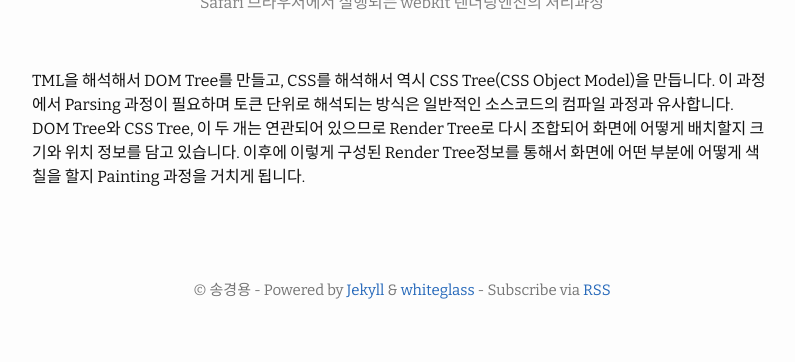
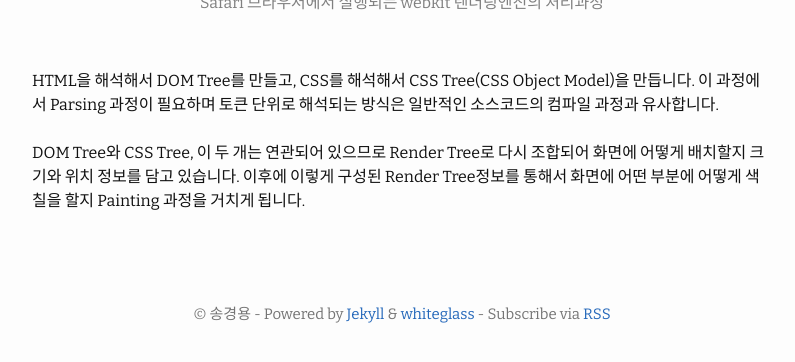
Before and after one commit to Song-KyeongYong/Song-KyeongYong.github.io, a Jekyll site: the page built from _posts/2020-10-14-post_2.md, in a window 1280 px wide, cut to the strip 677-1048 px from the top of the page. Shown: the top 362 px of the strip, without its empty margins (238-1033 px from the left). Built offline with Jekyll 4.4.1, drawn with Linux system fonts in a browser that asks for light colours.

Commit message:
포스트 수정

```diff
--- a/_posts/2020-10-14-post_2.md
+++ b/_posts/2020-10-14-post_2.md
@@ -13,5 +13,5 @@ WEB을 통해서 전달되는 데이터는 어딘가에서 해석되어야 합
 <span style="color:gray;font-size: 1em; text-align:center;">Safari 브라우저에서 실행되는 webkit 렌더링엔진의 처리과정</span>
 </p><br>
 
-TML을 해석해서 DOM Tree를 만들고, CSS를 해석해서 역시 CSS Tree(CSS Object Model)을 만듭니다. 이 과정에서 Parsing 과정이 필요하며 토큰 단위로 해석되는 방식은 일반적인 소스코드의 컴파일 과정과 유사합니다.
+HTML을 해석해서 DOM Tree를 만들고, CSS를 해석해서 CSS Tree(CSS Object Model)을 만듭니다. 이 과정에서 Parsing 과정이 필요하며 토큰 단위로 해석되는 방식은 일반적인 소스코드의 컴파일 과정과 유사합니다.<br>
 <br>DOM Tree와 CSS Tree, 이 두 개는 연관되어 있으므로 Render Tree로 다시 조합되어 화면에 어떻게 배치할지 크기와 위치 정보를 담고 있습니다. 이후에 이렇게 구성된 Render Tree정보를 통해서 화면에 어떤 부분에 어떻게 색칠을 할지 Painting 과정을 거치게 됩니다.
```
Also changed, not shown: 4 other files.
